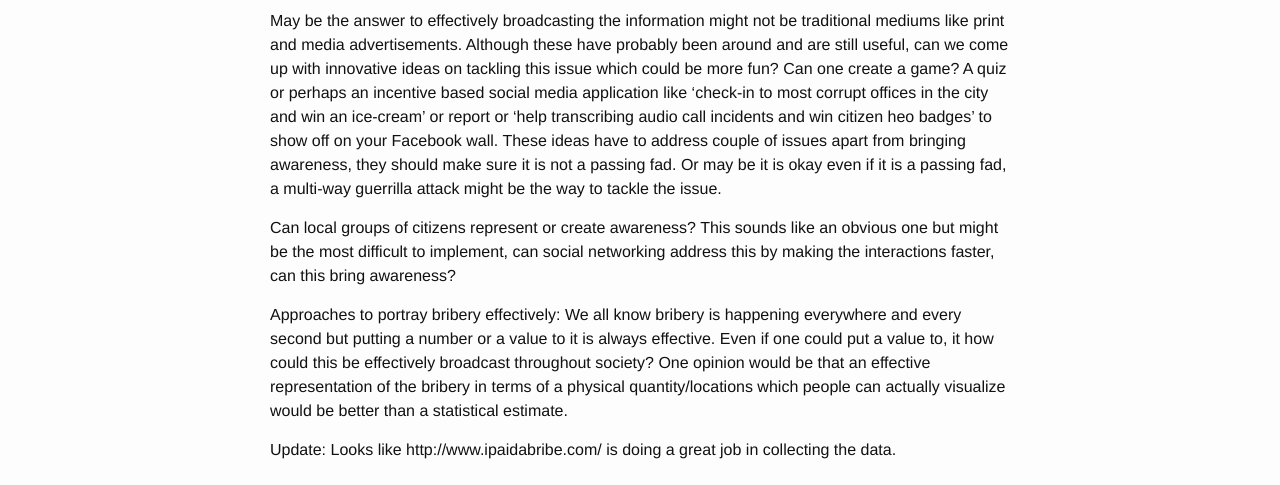
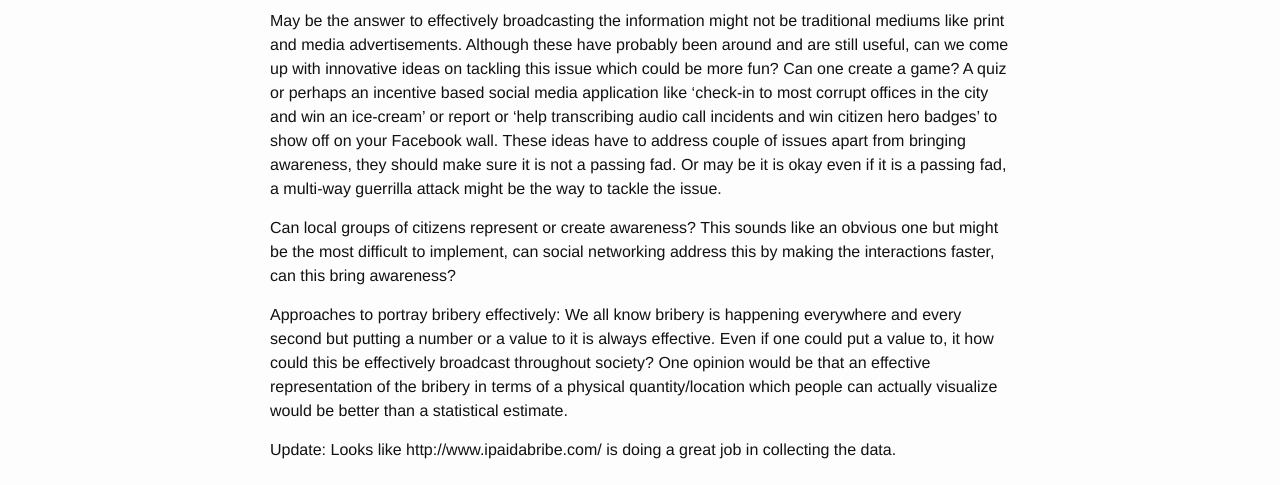
Before and after one commit to muddana/muddana.github.io, a Jekyll site: the page built from _posts/2011-06-14-Ramblings-on-tracking-bribery.markdown, in a window 1280 px wide. Shown: the part 659-1144 px from the top of the page. Built offline with Jekyll 4.4.1, drawn with Linux system fonts in a browser that asks for light colours.

Commit message:
updated typos

```diff
--- a/_posts/2011-06-14-Ramblings-on-tracking-bribery.markdown
+++ b/_posts/2011-06-14-Ramblings-on-tracking-bribery.markdown
@@ -16,10 +16,10 @@ The issue of bribery (in India) feels like an easy crime to point out, of course
 
 <!--endOfExcerpt-->
 
-May be the answer to effectively broadcasting the information might not be traditional mediums like print and media advertisements. Although these have probably been around and are still useful, can we come up with innovative ideas on tackling this issue which could be more fun? Can one create a game? A quiz or perhaps an incentive based social media application like 'check-in to most corrupt offices in the city and win an ice-cream' or report or 'help transcribing audio call incidents and win citizen heo badges' to show off on your Facebook wall. These ideas have to address couple of issues apart from bringing awareness, they should make sure it is not a passing fad. Or may be it is okay even if it is a passing fad, a multi-way guerrilla attack might be the way to tackle the issue.
+May be the answer to effectively broadcasting the information might not be traditional mediums like print and media advertisements. Although these have probably been around and are still useful, can we come up with innovative ideas on tackling this issue which could be more fun? Can one create a game? A quiz or perhaps an incentive based social media application like 'check-in to most corrupt offices in the city and win an ice-cream' or report or 'help transcribing audio call incidents and win citizen hero badges' to show off on your Facebook wall. These ideas have to address couple of issues apart from bringing awareness, they should make sure it is not a passing fad. Or may be it is okay even if it is a passing fad, a multi-way guerrilla attack might be the way to tackle the issue.
 
 Can local groups of citizens represent or create awareness? This sounds like an obvious one but might be the most difficult to implement, can social networking address this by making the interactions faster, can this bring awareness?
 
-Approaches to portray bribery effectively: We all know bribery is happening everywhere and every second but putting a number or a value to it is always effective. Even if one could put a value to, it how could this be effectively broadcast throughout society? One opinion would be that an effective representation of the bribery in terms of a physical quantity/locations which people can actually visualize would be better than a statistical estimate.
+Approaches to portray bribery effectively: We all know bribery is happening everywhere and every second but putting a number or a value to it is always effective. Even if one could put a value to, it how could this be effectively broadcast throughout society? One opinion would be that an effective representation of the bribery in terms of a physical quantity/location which people can actually visualize would be better than a statistical estimate.
 
 Update: Looks like http://www.ipaidabribe.com/ is doing a great job in collecting the data.
```
